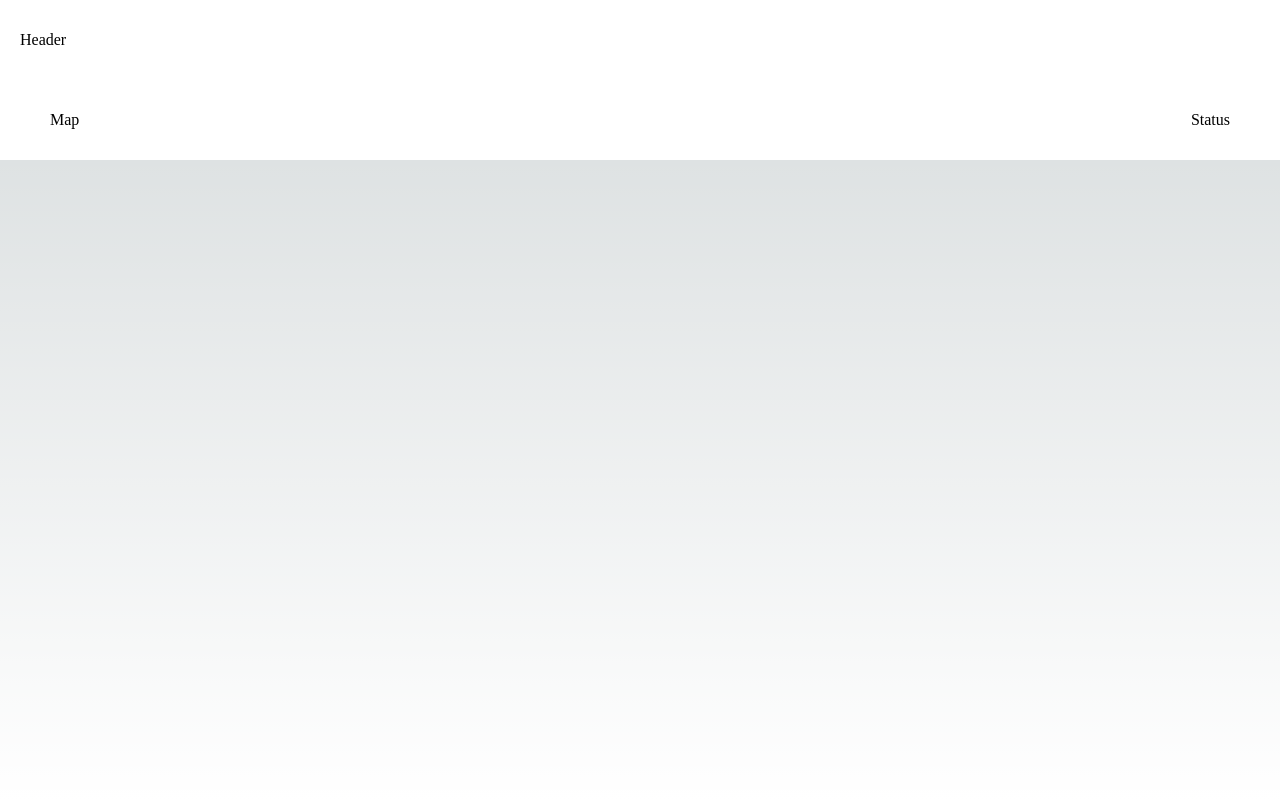
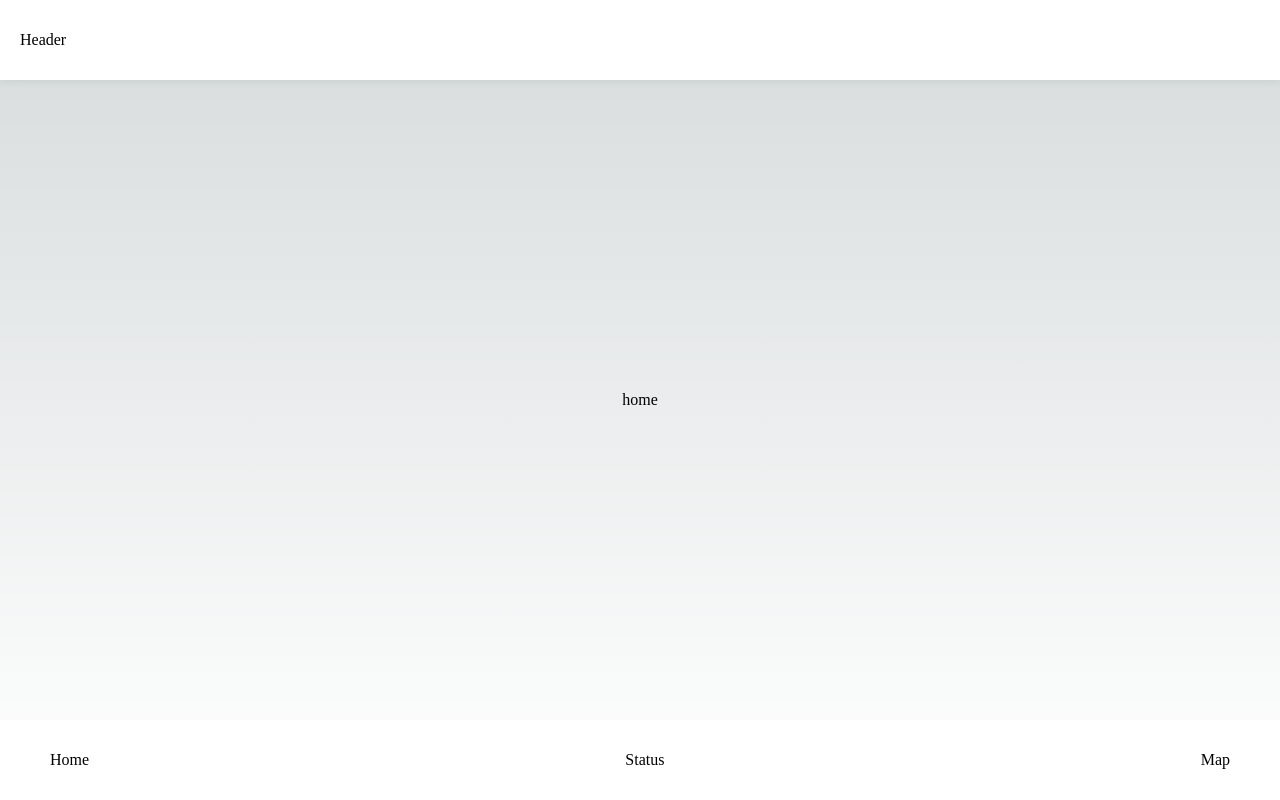
Before and after one commit to QwerTayu/wakaru-hacku2023-app, a Next.js app: page / in a window 1280 px wide. Built offline with nearby package versions, Linux system fonts and the light colour scheme.

Commit message:
✨ #17 ホームページの追加

```diff
--- /dev/null
+++ b/src/components/HomeContent.jsx
@@ -0,0 +1,12 @@
+import React from "react";
+import styles from './Content.module.css'
+
+function HomeContent() {
+  return (
+    <div className={styles.container}>
+    home
+    </div>
+  )
+}
+
+export default HomeContent;
--- a/src/components/Menu.jsx
+++ b/src/components/Menu.jsx
@@ -4,12 +4,15 @@ import styles from "./Menu.module.css";
 function Menu() {
   return (
     <div className={styles.menu}>
-        <Link href="map">
-            Map
-        </Link>
-        <Link href="status">
-            Status
-        </Link>
+      <Link href="/">
+        Home
+      </Link>
+      <Link href="status">
+        Status
+      </Link>
+      <Link href="map">
+        Map
+      </Link>
     </div>
   );
 }
--- a/src/pages/index.js
+++ b/src/pages/index.js
@@ -2,6 +2,7 @@ import Head from 'next/head'
 import { Inter } from 'next/font/google'
 import Header from '@/components/Header'
 import Menu from '@/components/Menu'
+import HomeContent from '@/components/HomeContent'
 
 const inter = Inter({ subsets: ['latin'] })
 
@@ -9,12 +10,13 @@ export default function Home() {
   return (
     <>
     <Head>
-      <title>wakaru</title>
+      <title>wakaru | Home</title>
       <meta name="description" content="Generated by create next app" />
       <meta name="viewport" content="width=device-width, initial-scale=1" />
       <link rel="icon" href="/favicon.ico" />
     </Head>
     <Header />
+    <HomeContent />
     <Menu />
     </>
   )
```
